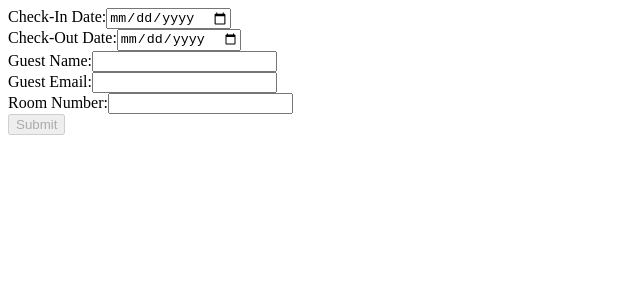
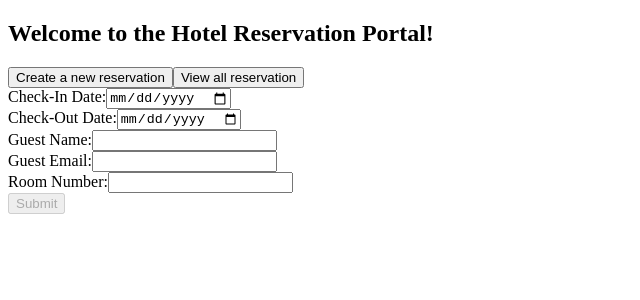
Before and after one commit to nthabeleng07/hotel-app, an Angular app: page /new in a window 1280 px wide. Shown: the top 300 px of the page, without its empty margins (0-640 px from the left). Built offline with nearby package versions, Linux system fonts and the light colour scheme.

Commit message:
Combining home component to other components (#11)
* Adding ng-template and local reference

* Combining home component to other components

```diff
--- a/src/app/home/home.component.html
+++ b/src/app/home/home.component.html
@@ -1,5 +1,5 @@
 <div>
   <h2>Welcome to the Hotel Reservation Portal! </h2>
   <button [routerLink]="['/new']">Create a new reservation</button>
-  <button [routerLink]="['list']">View all reservation</button>
+  <button [routerLink]="['/list']">View all reservation</button>
 </div>
--- a/src/app/home/home.module.ts
+++ b/src/app/home/home.module.ts
@@ -10,6 +10,6 @@ import { RouterModule} from '@angular/router';
   imports: [
     CommonModule,
     RouterModule
-  ]
+  ], exports: [HomeComponent]
 })
 export class HomeModule { }
--- a/src/app/reservation-form/reservation-form.component.html
+++ b/src/app/reservation-form/reservation-form.component.html
@@ -1,3 +1,5 @@
+<app-home></app-home>
+
 <form [formGroup]="reservationForm" (ngSubmit)="onSubmit()">
 
   <div>
--- a/src/app/reservation-list/reservation-list.component.html
+++ b/src/app/reservation-list/reservation-list.component.html
@@ -1,3 +1,5 @@
+<app-home></app-home>
+
 <h2>Reservation List</h2>
 
 <ul *ngIf="reservations.length; else noReservation">
--- a/src/app/reservation/reservation.module.ts
+++ b/src/app/reservation/reservation.module.ts
@@ -4,6 +4,7 @@ import { ReservationFormComponent } from '../reservation-form/reservation-form.c
 import { ReservationListComponent } from '../reservation-list/reservation-list.component';
 import { FormsModule, ReactiveFormsModule } from '@angular/forms';
 import { RouterModule } from '@angular/router';
+import { HomeModule } from '../home/home.module';
 
 
 @NgModule({
@@ -15,7 +16,8 @@ import { RouterModule } from '@angular/router';
     CommonModule,
     FormsModule,
     ReactiveFormsModule,
-    RouterModule
+    RouterModule,
+    HomeModule
   ]
 })
 export class ReservationModule { }
```
